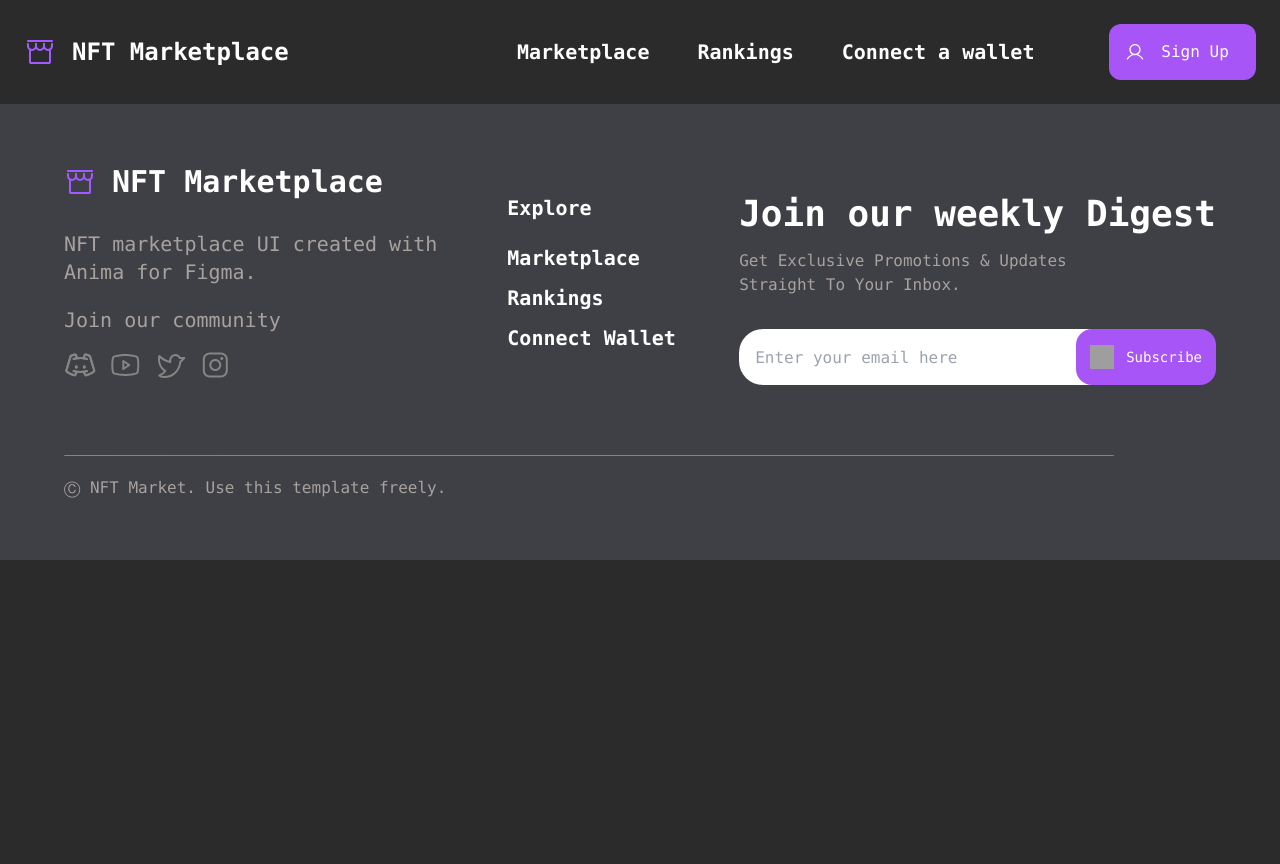
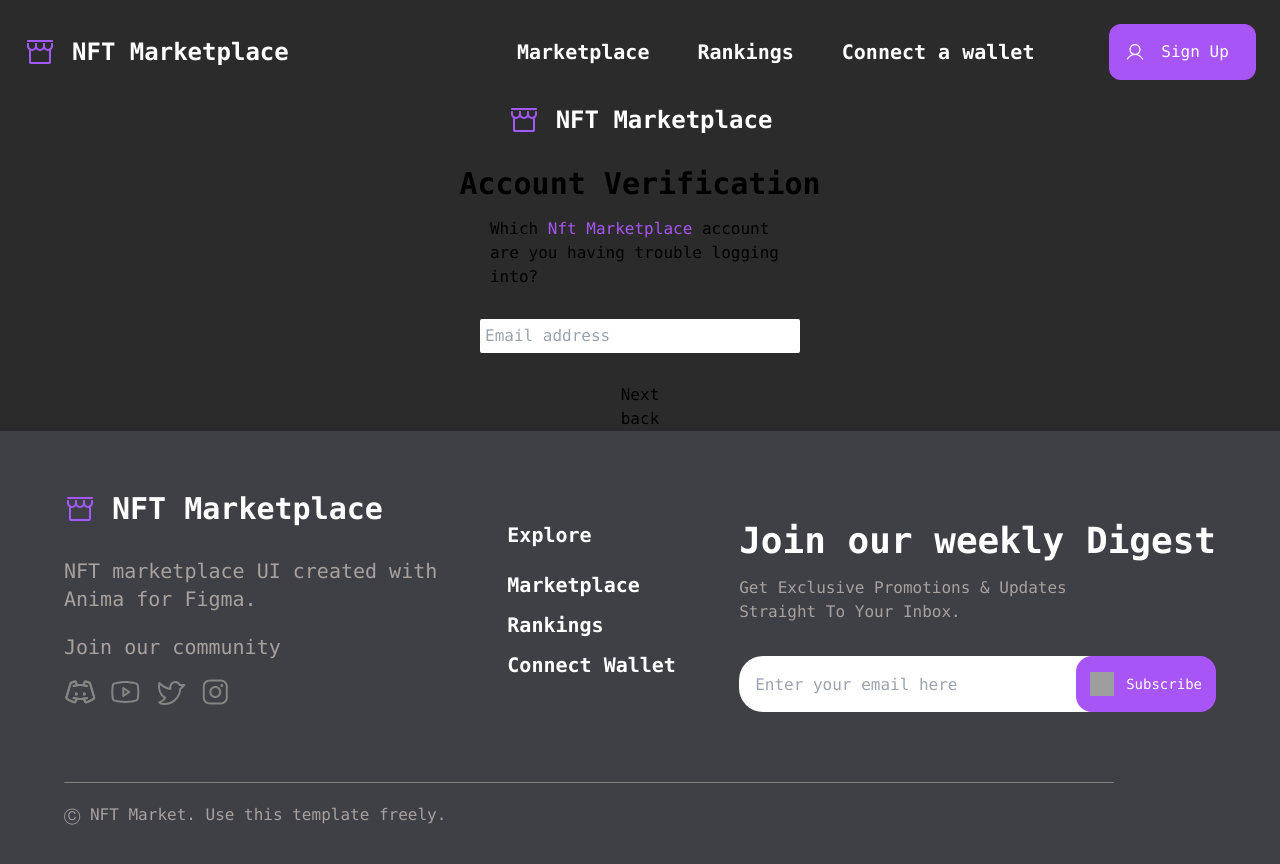
Before and after one commit to NABIL234234/NFT-MARKETPLACE, a React (Vite) app: page /confirmAccount in a window 1280 px wide. Shown: the top 864 px of the page. Before the commit the page ends 800 px from the top, so only its background shows below. Built offline with nearby package versions, Linux system fonts and the light colour scheme; grey boxes are pictures that could not be loaded; a web font is replaced by a local one.

Commit message:
Starting page Account Verification form

```diff
--- a/src/pages/Register/ConfirmAccount.jsx
+++ b/src/pages/Register/ConfirmAccount.jsx
@@ -1,9 +1,38 @@
-import React from 'react'
+import React from "react";
+import { NavLink } from "react-router-dom";
+import Inputs from "../../components/inputs/Inputs";
+
+// images
+import market from "../../../src/assets/IMAGE/PLAY.SVG/nav/Storefront.svg";
 
 export default function ConfirmAccount() {
   return (
-    <div>
-
-    </div>
-  )
+    <>
+      <div>
+        <div className="max-w-6xl px-5 mx-auto font-mono">
+          <div className=" flex flex-col items-center gap-[30px]">
+            <div className="flex items-center gap-4">
+              <img src={market} alt="market" />
+              <NavLink to="/" className="nav_link text-xl smm:text-2xl">
+                NFT Marketplace
+              </NavLink>
+            </div>
+            <div className="flex flex-col justify-center items-center gap-[15px]  max-w-[400px]">
+              <h2 className="text-3xl font-bold">Account Verification</h2>
+              <p className="max-w-[300px] self-center">
+              Which <span className="text-purple-500">Nft Marketplace</span> account are you having trouble logging into?
+              </p>
+            </div>
+            <div>
+              <input type="text" placeholder="Email address" className="flex justify-center items-center w-[320px] p-[5px] rounded-sm " />
+            </div>
+            <div className="flex flex-col">
+              <button>Next</button>
+              <button>back</button>
+            </div>
+          </div>
+        </div>
+      </div>
+    </>
+  );
 }
--- a/src/pages/Register/Login.jsx
+++ b/src/pages/Register/Login.jsx
@@ -45,7 +45,7 @@ export default function Login() {
               <h3 className="text-3xl  md:text-4xl lg:text-5xl font-semibold">
                 Login to your account
               </h3>
-              <p className=" max-w-[410px] mdd:max-w-[400px] pt-[10px] lgg:pt-[20px]">
+              <p className="max-w-[410px] mdd:max-w-[400px] pt-[10px] lgg:pt-[20px]">
                 Welcome! enter your details and start creating, collecting and
                 selling NFTs.
               </p>
@@ -93,7 +93,7 @@ export default function Login() {
               </button>
               <div className="flex justify-center items-center gap-[20px] w-[300px] p-[3px] rounded-md bg-white">
                 <FaKey />
-                <NavLink>Не помните свой пароль?</NavLink>
+                <NavLink to="/confirmAccount">Не помните свой пароль?</NavLink>
               </div>
             </div>
           </div>
```
Also changed, not shown: src/router/index.jsx (+11 -6 lines).
